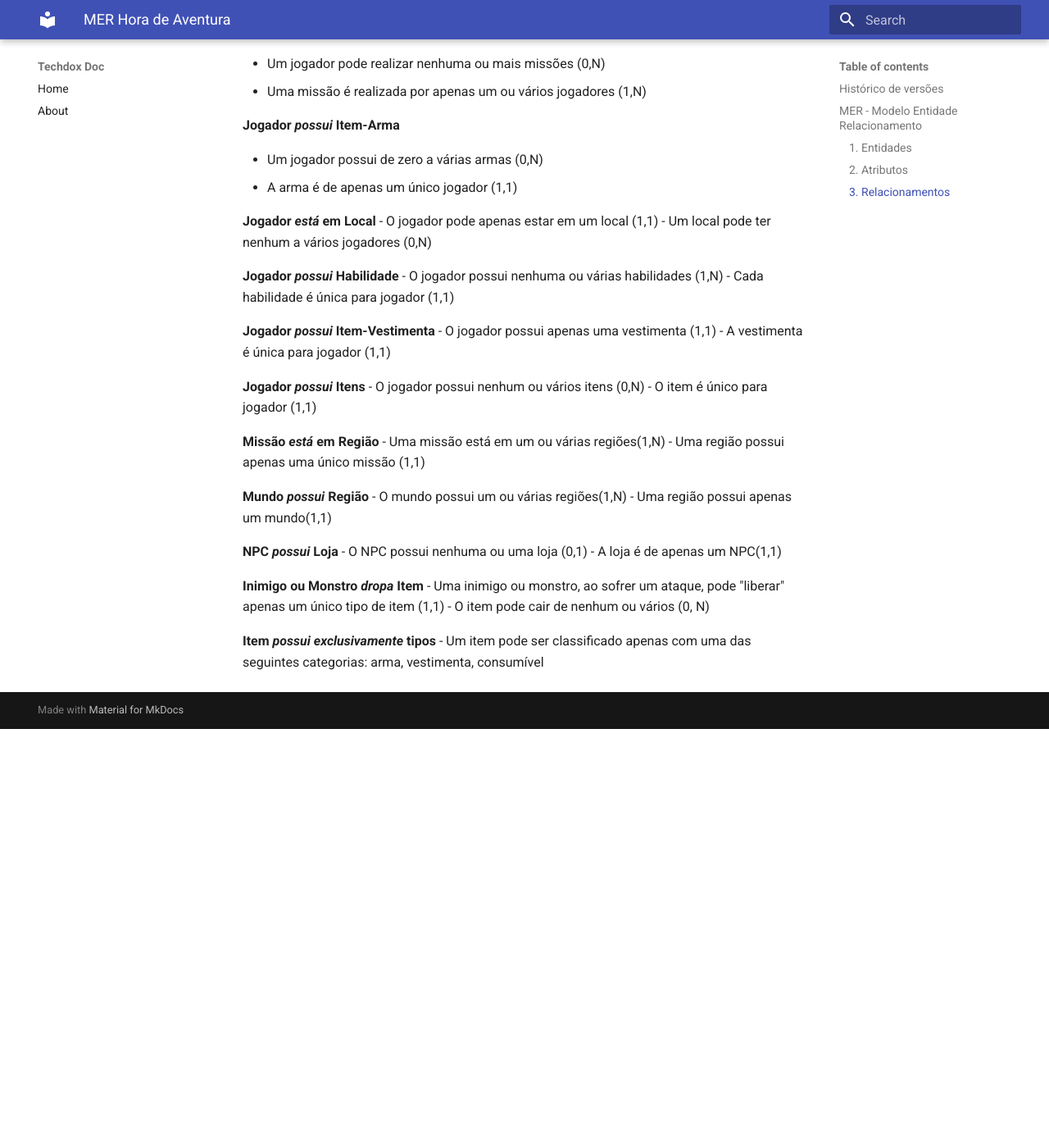
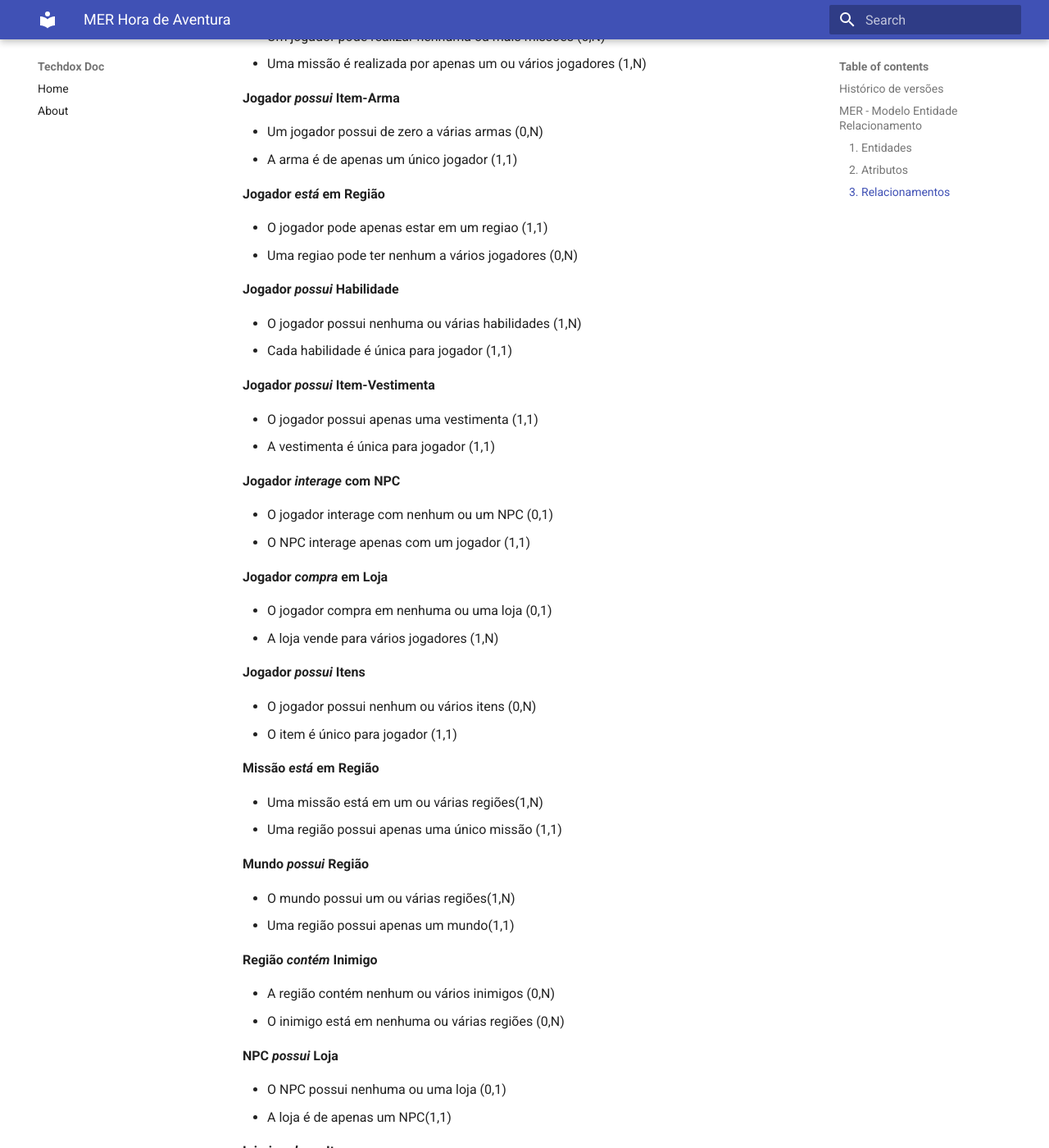
Before and after one commit to SBD1/2024.1-Hora_de_Aventura, an MkDocs documentation site: the page built from docs/modulo_01/MER_Hora-de-Aventura.md, in a window 1280 px wide and 1400 px high, scrolled down 1645 px. Shown: the whole window at 82% size. Built offline with MkDocs 1.6.1 and Material for MkDocs 9.7.7, drawn with Linux system fonts in a browser that asks for light colours; before the commit the page ends 2534 px from its top, so only the background shows below that; some of the changed text lies outside the part shown.

Commit message:
Update MER docs

```diff
--- a/docs/modulo_01/MER_Hora-de-Aventura.md
+++ b/docs/modulo_01/MER_Hora-de-Aventura.md
@@ -26,23 +26,22 @@ O Modelo Entidade Relacionamento de um bancos de dados é um modelo conceitual q
 - **Mundo**
 - **NPC’s**
 - **Inimigos**
-- **Boss**
 
 ## 2. Atributos
 
-- **Jogador**: <ins>id_jogador</ins>, região, missao_atual, nome, vida, itens;
+- **Jogador**: <ins>id_jogador</ins>, regiao, missao_atual, nome, vida, itens;
 - **Item**: <ins>id_item</ins>, tipo_item;
     - **Arma**: id_arma, nome, dano, descricao, durabilidade;
     - **Vestimenta**: id_vestimenta, nome, descricao, defesa, durabilidade;
     - **Consumível**: id_consumível, nome, descricao, efeito;
-- **Habilidade**: id_habilidade, nome, descricao, dano, efeito, defesa;
-- **Loja**: id_loja, nome, descricao, proprietario, regiao;
-- **Missão**: id_missao, nome, descricao;
-- **Região**: id_regiao, nome, mundo
-- **Mundo**: id_mundo, nome
-- **NPC's**: id_npc, nome, regiao;
-- **Inimidos**: id_inimigo, nome, descricao, dano, defesa, drop;
-- **Boss**: id_boss, nome, dano, defesa, vida, drop;
+- **Habilidade**: <ins>id_habilidade</ins>, nome, descricao, dano, efeito, defesa;
+- **Loja**: <ins>id_loja</ins>, nome, descricao, proprietario, regiao;
+- **Missão**: <ins>id_missao</ins>, nome, descricao;
+- **Região**: <ins>id_regiao</ins>, nome, mundo
+- **Mundo**: <ins>id_mundo</ins>, nome
+- **NPC's**: <ins>id_npc</ins>, nome, regiao;
+- **Diálogo**: <ins>id_dialogo</ins>, npc, fala;
+- **Inimidos**: <ins>id_inimigo</ins>, nome, descricao, regiao, dano, defesa, vida, drop;
 
 
 ## 3. Relacionamentos
@@ -54,40 +53,64 @@ O Modelo Entidade Relacionamento de um bancos de dados é um modelo conceitual q
 
 **Jogador _possui_ Item-Arma**
 
--   	Um jogador possui de zero a várias armas (0,N)
--   	A arma é de apenas um único jogador (1,1)
+-   Um jogador possui de zero a várias armas (0,N)
+-   A arma é de apenas um único jogador (1,1)
 
-**Jogador _está_ em Local**
--   	O jogador pode apenas estar em um local (1,1)
--   	Um local pode ter nenhum a vários jogadores (0,N)
+**Jogador _está_ em Região**
+
+-   O jogador pode apenas estar em um regiao (1,1)
+-   Uma regiao pode ter nenhum a vários jogadores (0,N)
 
 **Jogador _possui_ Habilidade**
--   	O jogador possui nenhuma ou várias habilidades (1,N)
--   	Cada habilidade é única para jogador (1,1)
+
+-   O jogador possui nenhuma ou várias habilidades (1,N)
+-   Cada habilidade é única para jogador (1,1)
 
 **Jogador _possui_ Item-Vestimenta**
--   	O jogador possui apenas uma vestimenta (1,1)
--   	A vestimenta é única para jogador (1,1)
+
+-   O jogador possui apenas uma vestimenta (1,1)
+-   A vestimenta é única para jogador (1,1)
+
+**Jogador _interage_  com NPC**
+
+-   O jogador interage com nenhum ou um NPC (0,1)
+-   O NPC interage apenas com um jogador (1,1)
+
+**Jogador _compra_ em Loja**
+
+-   O jogador compra em nenhuma ou uma loja (0,1)
+-   A loja vende para vários jogadores (1,N)
 
 **Jogador _possui_ Itens**
--   	O jogador possui nenhum ou vários itens (0,N)
--   	O item é único para jogador (1,1)
+
+-   O jogador possui nenhum ou vários itens (0,N)
+-   O item é único para jogador (1,1)
 
 **Missão _está_ em Região**
--   	Uma missão está em um ou várias regiões(1,N)
--   	Uma região possui apenas uma único missão (1,1)
+
+-   Uma missão está em um ou várias regiões(1,N)
+-   Uma região possui apenas uma único missão (1,1)
 
 **Mundo _possui_ Região**
--   	O mundo possui um ou várias regiões(1,N)
--   	Uma região possui apenas um mundo(1,1)
+
+-   O mundo possui um ou várias regiões(1,N)
+-   Uma região possui apenas um mundo(1,1)
+
+**Região _contém_ Inimigo**
+
+-   A região contém nenhum ou vários inimigos (0,N)
+-   O inimigo está em nenhuma ou várias regiões (0,N)
 
 **NPC _possui_ Loja**
--  	O NPC possui nenhuma ou uma loja (0,1)
--   	A loja é de apenas um NPC(1,1)
 
-**Inimigo ou Monstro _dropa_ Item**
--    Uma inimigo ou monstro, ao sofrer um ataque, pode "liberar" apenas um único tipo de item (1,1)
--    O item pode cair de nenhum ou vários (0, N)
+-   O NPC possui nenhuma ou uma loja (0,1)
+-   A loja é de apenas um NPC(1,1)
+
+**Inimigo  _dropa_ Item**
+
+-   Uma inimigo ou monstro, ao sofrer um ataque, pode "liberar" apenas um único tipo de item (1,1)
+-   O item pode cair de nenhum ou vários (0, N)
 
 **Item _possui exclusivamente_ tipos**
--  	Um item pode ser classificado apenas com uma das seguintes categorias: arma, vestimenta, consumível
+
+-   Um item pode ser classificado apenas com uma das seguintes categorias: arma, vestimenta, consumível
```
